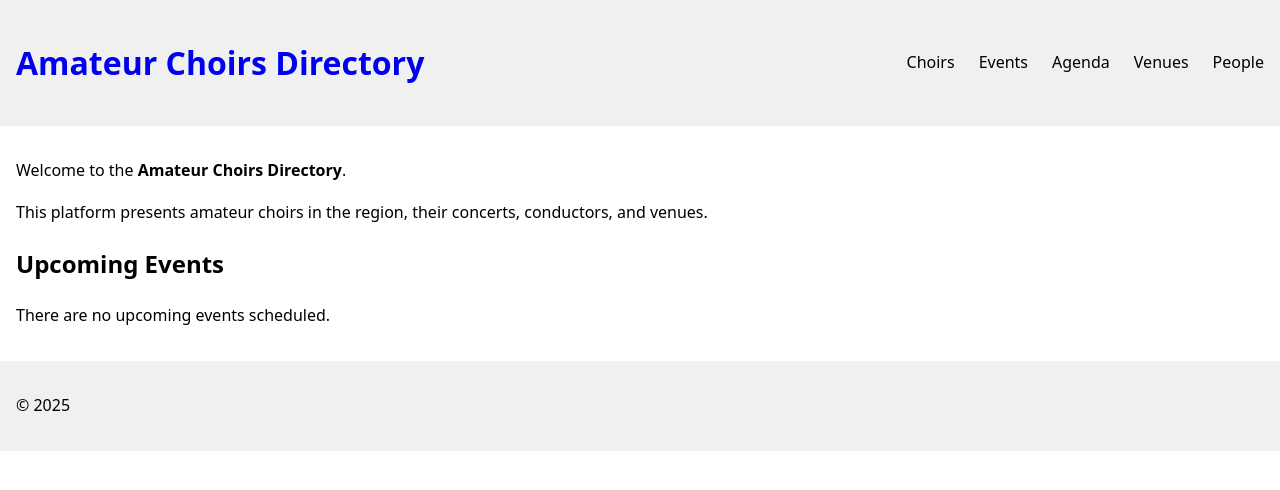
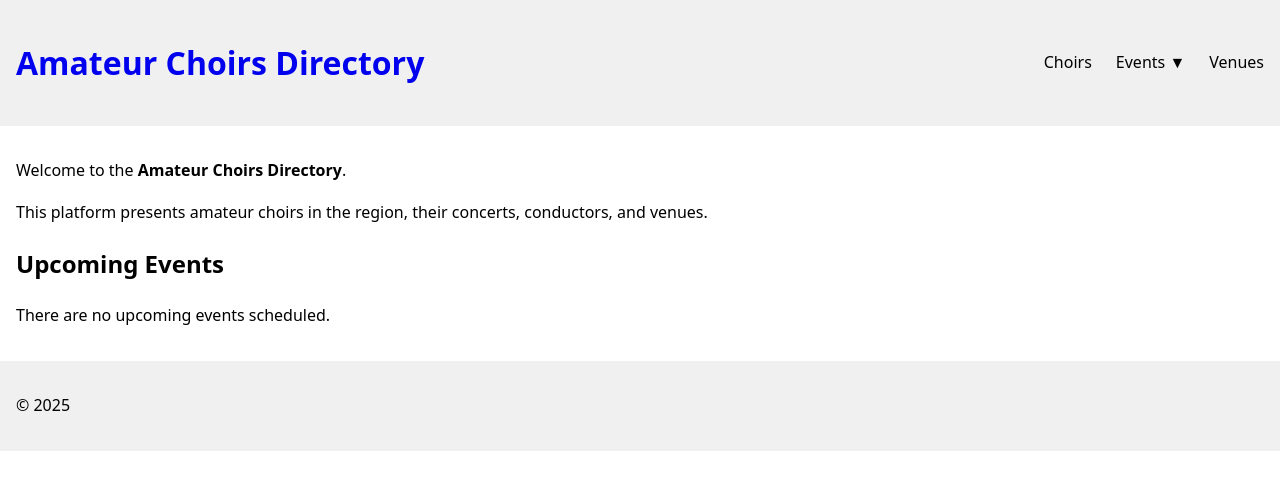
Before and after one commit to jllobera/quicanta, a Jekyll site: the page built from index.md, in a window 1280 px wide. Shown: the top 490 px of the page. Built offline with Jekyll 4.4.1, drawn with Linux system fonts in a browser that asks for light colours.

Commit message:
Update default.html

```diff
--- a/_layouts/default.html
+++ b/_layouts/default.html
@@ -9,14 +9,28 @@
 
 <header>
   <h1><a href="{{ '/' | relative_url }}">{{ site.title }}</a></h1>
-  <nav>
-    <a href="{{ '/choirs/' | relative_url }}">Choirs</a>
-    <a href="{{ '/events/' | relative_url }}">Events</a>
-    <a href="{{ '/agenda/' | relative_url }}">Agenda</a>
-    <a href="{{ '/venues/' | relative_url }}">Venues</a>
-    <a href="{{ '/people/' | relative_url }}">People</a>
+
+  <!-- Hamburger toggle for mobile -->
+  <button id="nav-toggle" aria-label="Toggle navigation">☰</button>
+
+  <nav id="main-nav">
+    <ul class="main-nav">
+      <li><a href="{{ '/choirs/' | relative_url }}">Choirs</a></li>
+
+      <li class="has-submenu">
+        <span class="submenu-toggle">Events ▼</span>
+        <ul class="submenu">
+          <li><a href="{{ '/events/' | relative_url }}">Event list</a></li>
+          <li><a href="{{ '/agenda/' | relative_url }}">Agenda</a></li>
+        </ul>
+      </li>
+
+      <li><a href="{{ '/venues/' | relative_url }}">Venues</a></li>
+      <!-- <li><a href="{{ '/people/' | relative_url }}">People</a></li> -->
+    </ul>
   </nav>
 </header>
+
 
 <main>
   {{ content }}
```
